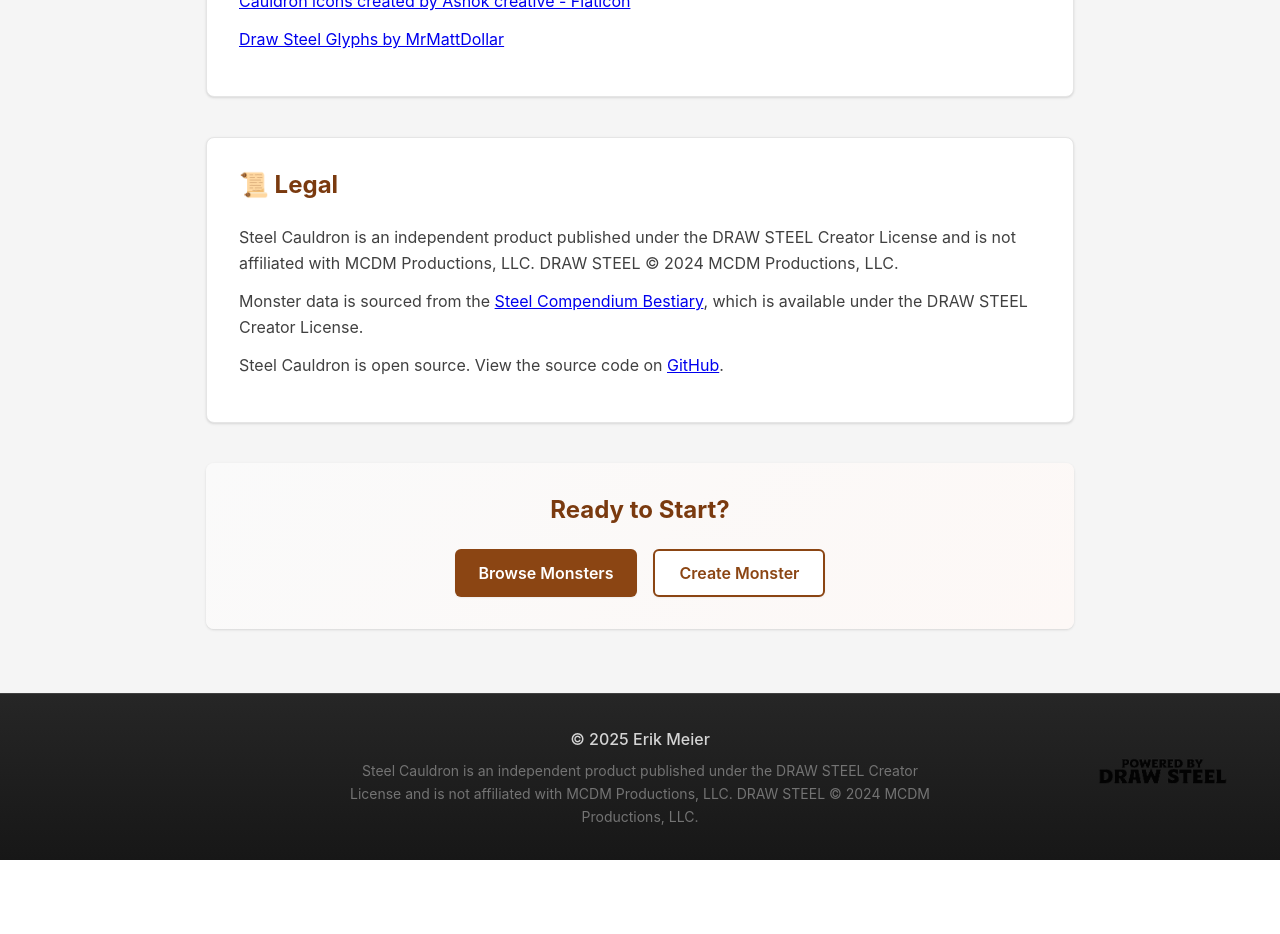
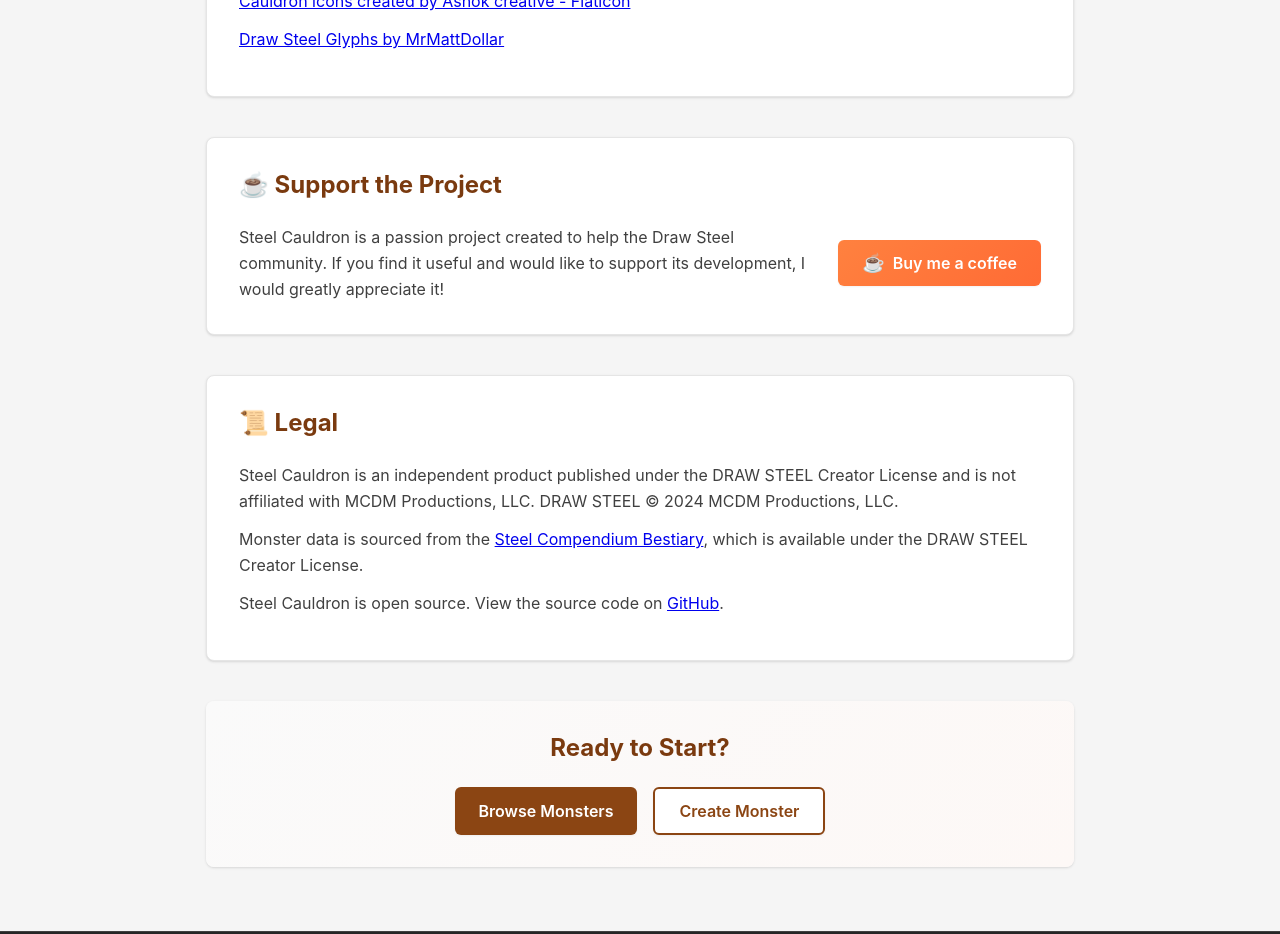
Before and after one commit to erik-meier/monster-library, a Vue app: page /about in a window 1280 px wide. Shown: the part 2420-3354 px from the top of the page. Before the commit the page ends 3280 px from the top, so only its background shows below. Built offline with nearby package versions, Linux system fonts and the light colour scheme.

Commit message:
Buy me a coffee link

```diff
--- a/src/views/About.vue
+++ b/src/views/About.vue
@@ -110,6 +110,25 @@
             creative - Flaticon</a></p>
         <p><a href="https://mrmattdollar.itch.io/draw-steel-symbols-font" title="Draw Steel Glyphs">Draw Steel Glyphs
             by MrMattDollar</a></p>
+      </section>
+
+      <section class="about-section">
+        <h2>☕ Support the Project</h2>
+        <div class="support-content">
+          <div class="support-text">
+            <p>
+              Steel Cauldron is a passion project created to help the Draw Steel community.
+              If you find it useful and would like to support its development, I would greatly appreciate it!
+            </p>
+          </div>
+          <div class="support-buttons">
+            <a href="https://buymeacoffee.com/errmeierx" target="_blank" rel="noopener noreferrer"
+              class="btn btn-coffee">
+              <span class="coffee-icon">☕</span>
+              Buy me a coffee
+            </a>
+          </div>
+        </div>
       </section>
 
       <section class="about-section">
@@ -403,6 +422,52 @@
   box-shadow: var(--shadow-sm);
 }
 
+.support-content {
+  display: flex;
+  align-items: center;
+  gap: var(--space-6);
+  margin-top: var(--space-4);
+}
+
+.support-text {
+  flex: 1;
+}
+
+.support-text p {
+  margin: 0;
+}
+
+.support-buttons {
+  display: flex;
+  flex-shrink: 0;
+}
+
+.btn-coffee {
+  background: linear-gradient(135deg, #ff813f, #ff6b35);
+  color: white;
+  display: inline-flex;
+  align-items: center;
+  gap: var(--space-2);
+  font-weight: var(--font-weight-semibold);
+  text-decoration: none;
+  transition: var(--transition-all);
+}
+
+.btn-coffee:hover {
+  background: linear-gradient(135deg, #ff6b35, #ff5722);
+  transform: translateY(-1px);
+  box-shadow: var(--shadow-md);
+}
+
+.btn-coffee:active {
+  transform: translateY(0);
+  box-shadow: var(--shadow-sm);
+}
+
+.coffee-icon {
+  font-size: var(--font-size-lg);
+}
+
 @media (max-width: 768px) {
   .about-page {
     padding: var(--space-4) var(--space-2);
@@ -455,5 +520,15 @@
   .btn {
     width: 100%;
   }
+
+  .support-content {
+    flex-direction: column;
+    align-items: stretch;
+    gap: var(--space-4);
+  }
+
+  .support-buttons {
+    justify-content: center;
+  }
 }
 </style>
```
